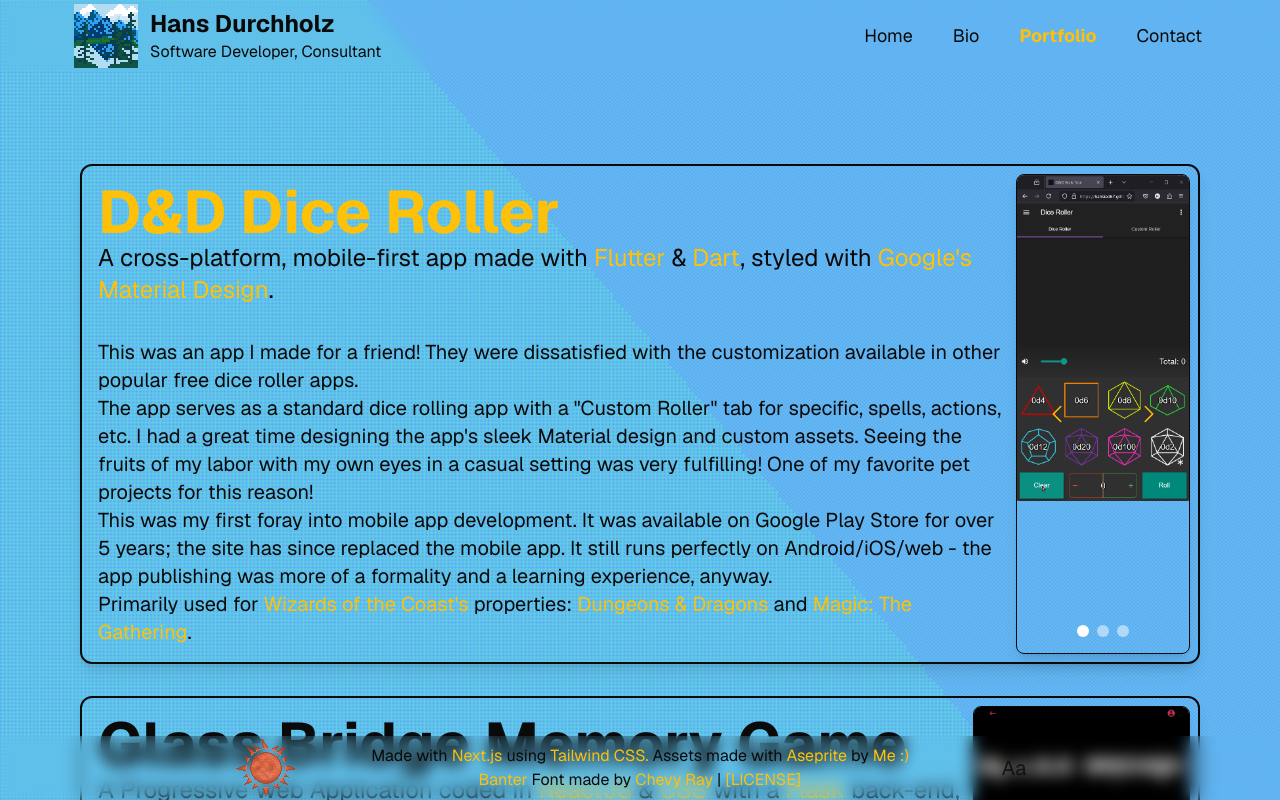
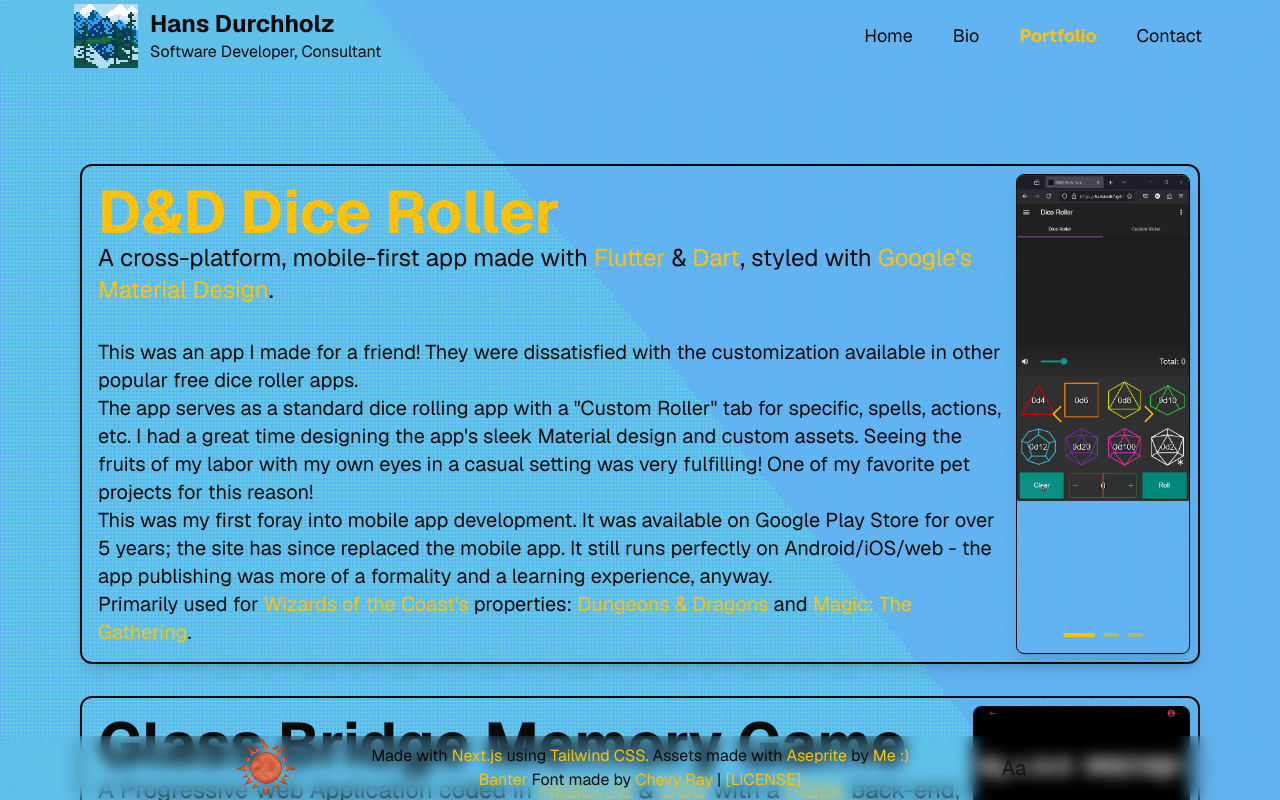
Before and after one commit to hansied67/hansied67.github.io, a Next.js app: page /portfolio in a window 1280 px wide. Shown: the top 800 px of the page. Built offline with nearby package versions, Linux system fonts and the light colour scheme.

Commit message:
Carousel navigation style

```diff
--- a/src/app/components/CustomCarousel/CustomCarousel.tsx
+++ b/src/app/components/CustomCarousel/CustomCarousel.tsx
@@ -10,27 +10,14 @@ export default function CustomCarousel(props: CarouselProps) {
     return (
         <Carousel
         {...props}
-        // prevArrow={({ handlePrev }) => (
-        //   <button onClick={handlePrev}>
-        //     <svg xmlns="http://www.w3.org/2000/svg" viewBox="0 0 24 24" fill="currentColor" className="size-6">
-        //       <path fillRule="evenodd" d="M12 2.25c-5.385 0-9.75 4.365-9.75 9.75s4.365 9.75 9.75 9.75 9.75-4.365 9.75-9.75S17.385 2.25 12 2.25Zm-4.28 9.22a.75.75 0 0 0 0 1.06l3 3a.75.75 0 1 0 1.06-1.06l-1.72-1.72h5.69a.75.75 0 0 0 0-1.5h-5.69l1.72-1.72a.75.75 0 0 0-1.06-1.06l-3 3Z" clipRule="evenodd" />
-        //     </svg>
-        //   </button>
-        // )}
-        // nextArrow={({ handleNext }) => (
-        //   <button onClick={handleNext}>
-        //     <svg xmlns="http://www.w3.org/2000/svg" viewBox="0 0 24 24" fill="currentColor" className="size-6">
-        //       <path fillRule="evenodd" d="M12 2.25c-5.385 0-9.75 4.365-9.75 9.75s4.365 9.75 9.75 9.75 9.75-4.365 9.75-9.75S17.385 2.25 12 2.25Zm4.28 10.28a.75.75 0 0 0 0-1.06l-3-3a.75.75 0 1 0-1.06 1.06l1.72 1.72H8.25a.75.75 0 0 0 0 1.5h5.69l-1.72 1.72a.75.75 0 1 0 1.06 1.06l3-3Z" clipRule="evenodd" />
-        //     </svg>
-        //   </button>
-        // )}
+        loop={true}
         prevArrow={({ handlePrev }) => (
           <IconButton
             variant="text"
             color="amber"
             size="lg"
             onClick={handlePrev}
-            className="!absolute top-2/4 left-4 -translate-y-2/4 cursor-pointer rounded-full"
+            className="!absolute top-2/4 left-4 -translate-y-2/4 cursor-pointer"
           >
             <svg xmlns="http://www.w3.org/2000/svg" viewBox="0 0 24 24" fill="currentColor" className="size-6">
               <path fillRule="evenodd" d="M7.72 12.53a.75.75 0 0 1 0-1.06l7.5-7.5a.75.75 0 1 1 1.06 1.06L9.31 12l6.97 6.97a.75.75 0 1 1-1.06 1.06l-7.5-7.5Z" clipRule="evenodd" />
@@ -50,6 +37,19 @@ export default function CustomCarousel(props: CarouselProps) {
             </svg>
           </IconButton>
         )}
+        navigation={({ setActiveIndex, activeIndex, length }) => (
+          <div className="absolute bottom-4 left-2/4 z-50 flex -translate-x-2/4 gap-2">
+            {new Array(length).fill("").map((_, i) => (
+              <span
+                key={i}
+                className={`block h-1 cursor-pointer rounded-2xl transition-all content-[''] ${
+                  activeIndex === i ? "w-8 bg-amber-500" : "w-4 bg-amber-500/50"
+                }`}
+                onClick={() => setActiveIndex(i)}
+              />
+            ))}
+          </div>
+        )}
         >
             {props.children}
         </Carousel>
```
